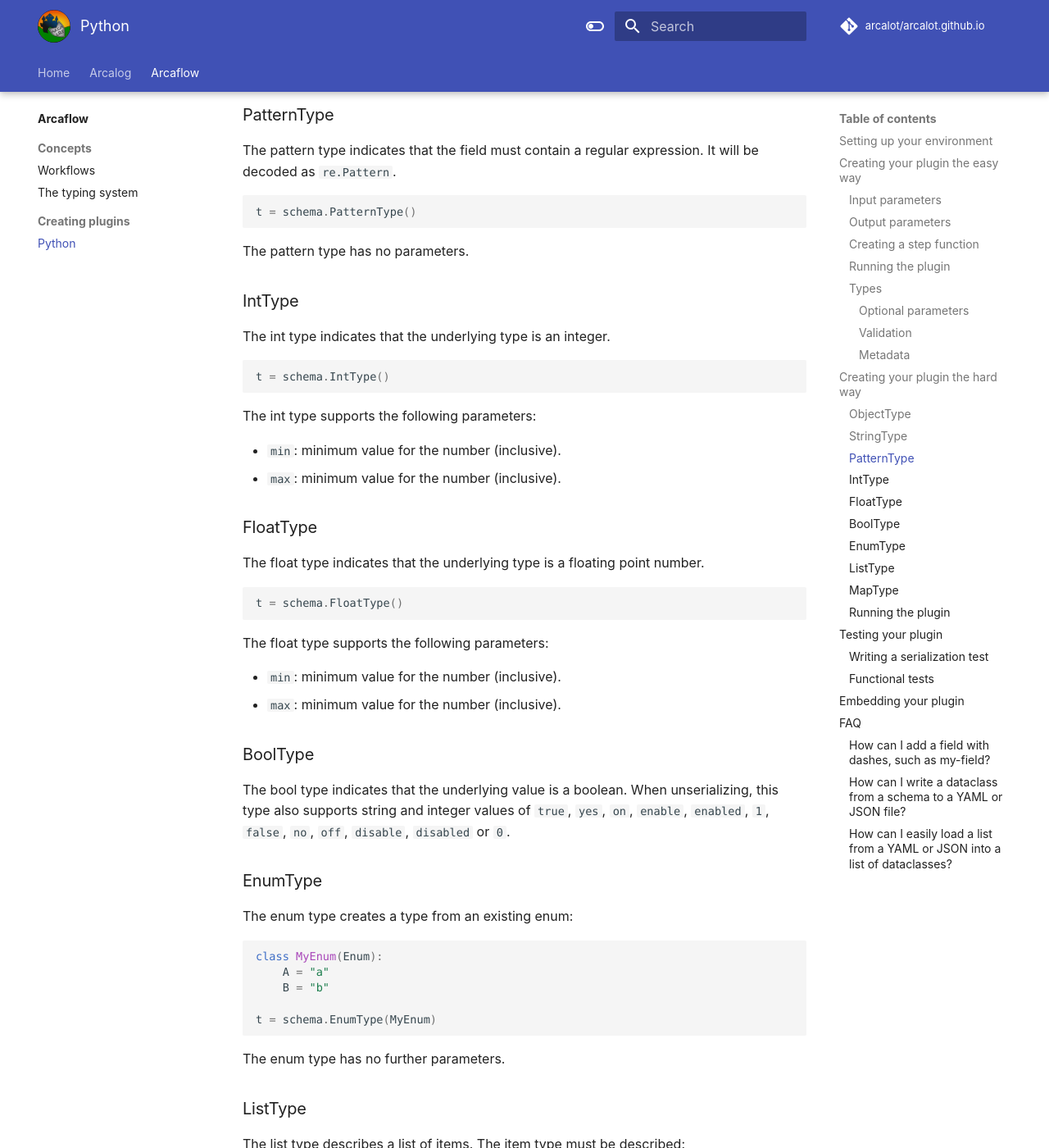
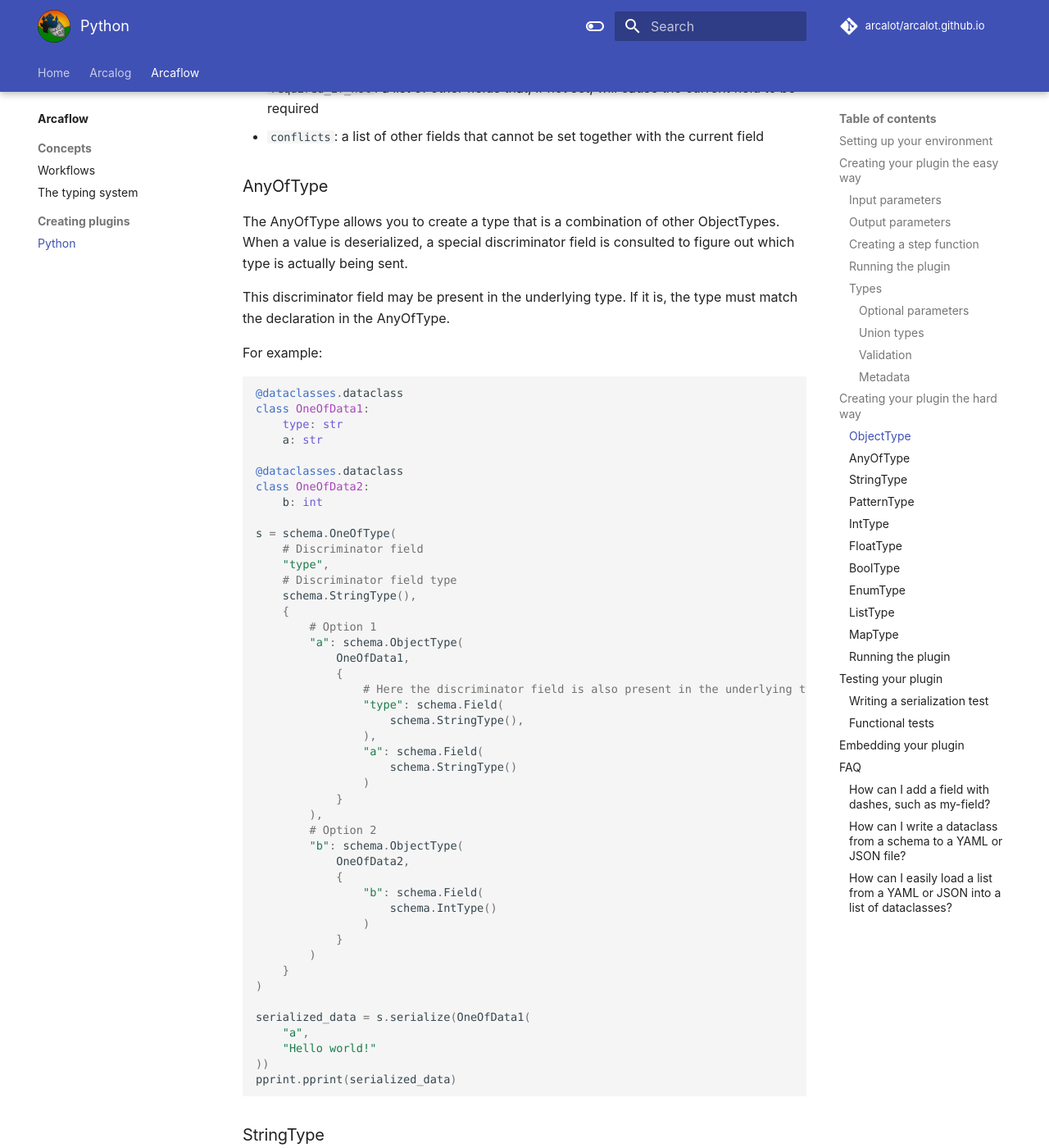
Before and after one commit to arcalot/arcalot.github.io, an MkDocs documentation site: the page built from docs/arcaflow/creating-plugins/python.md, in a window 1280 px wide and 1400 px high, scrolled down 7245 px. Shown: the whole window at 82% size. Built offline with MkDocs 1.6.1 and Material for MkDocs 9.7.7, drawn with Linux system fonts in a browser that asks for light colours; comment, search, counter and statistics services are not loaded; some of the changed text lies outside the part shown.

Commit message:
Fixes arcalot/arcaflow-plugin-sdk-python#13: union types

````diff
--- a/docs/arcaflow/creating-plugins/python.md
+++ b/docs/arcaflow/creating-plugins/python.md
@@ -275,6 +275,26 @@
 
 Note that adding `typing.Optional` is not enough, you *must* specify the default value.
 
+#### Union types
+
+Union types are supported as long as all members are dataclasses. For example:
+
+```python
+@dataclasses.dataclass
+class A:
+    a: str
+
+@dataclasses.dataclass
+class B:
+    b: str
+
+@dataclasses.dataclass
+class MyParams:
+    items: typing.List[typing.Union[A, B]]
+```
+
+In the underlying transport a field name `_type` will be added to act as a serialization discriminator.
+
 #### Validation
 
 You can also validate the values by using [`typing.Annotated`](https://docs.python.org/3/library/typing.html#typing.Annotated), such as this:
@@ -373,6 +393,62 @@
 - `required_if`: a list of other fields that, if filled, will also cause the current field to be required
 - `required_if_not`: a list of other fields that, if not set, will cause the current field to be required
 - `conflicts`: a list of other fields that cannot be set together with the current field
+
+### AnyOfType
+
+The AnyOfType allows you to create a type that is a combination of other ObjectTypes. When a value is deserialized, a special discriminator field is consulted to figure out which type is actually being sent.
+
+This discriminator field may be present in the underlying type. If it is, the type must match the declaration in the AnyOfType.
+
+For example:
+
+```python
+@dataclasses.dataclass
+class OneOfData1:
+    type: str
+    a: str
+
+@dataclasses.dataclass
+class OneOfData2:
+    b: int
+
+s = schema.OneOfType(
+    # Discriminator field
+    "type",
+    # Discriminator field type
+    schema.StringType(),
+    {
+        # Option 1
+        "a": schema.ObjectType(
+            OneOfData1,
+            {
+                # Here the discriminator field is also present in the underlying type
+                "type": schema.Field(
+                    schema.StringType(),
+                ),
+                "a": schema.Field(
+                    schema.StringType()
+                )
+            }
+        ),
+        # Option 2
+        "b": schema.ObjectType(
+            OneOfData2,
+            {
+                "b": schema.Field(
+                    schema.IntType()
+                )
+            }
+        )
+    }
+)
+
+serialized_data = s.serialize(OneOfData1(
+    "a",
+    "Hello world!"
+))
+pprint.pprint(serialized_data)
+```
 
 ### StringType
 
````
Also changed, not shown: docs/arcaflow/concepts/typing.md (+12 -0 lines).
